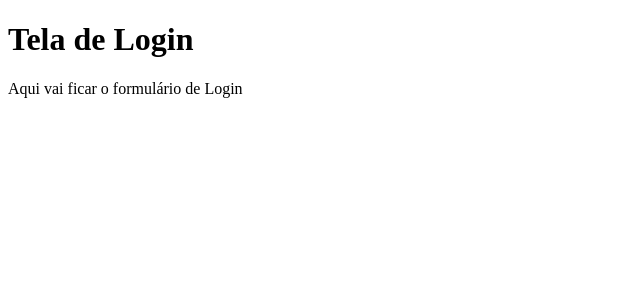
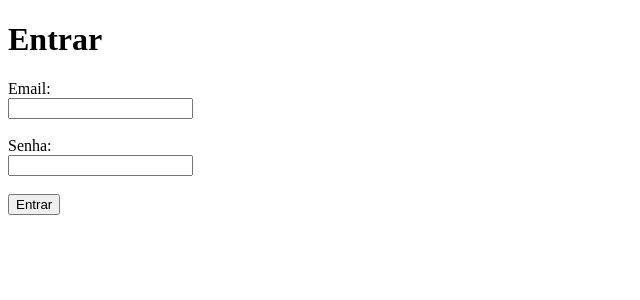
Before and after one commit to Bianc-byte/Projeto-Habitos-Gamificado, a Flask app: page /login in a window 1280 px wide. Shown: the part 57-357 px from the top of the page, without its empty margins (0-640 px from the left). Run offline with Flask 3, Linux system fonts and the light colour scheme.

Commit message:
Criando formulário de login

```diff
--- a/app/templates/login.html
+++ b/app/templates/login.html
@@ -1,9 +1,20 @@
-
 {% extends "base.html" %}
-
-{%block title %}Login{% endblock%}
+{% block title %}Login{% endblock %}
 
 {% block content %}
-<h1>Tela de Login</h1>
-<p>Aqui vai ficar o formulário de Login</p>
+<h1>Entrar</h1>
+
+<form method="POST" action="/login">
+    <label>Email:</label><br>
+    <input type="email" name="email" required><br><br>
+
+    <label>Senha:</label><br>
+    <input type="password" name="senha" required><br><br>
+
+    <button type="submit">Entrar</button>
+</form>
+{% if mensagem %}
+    <p>{{ mensagem }}</p>
+{% endif %}
+
 {% endblock %}
```
